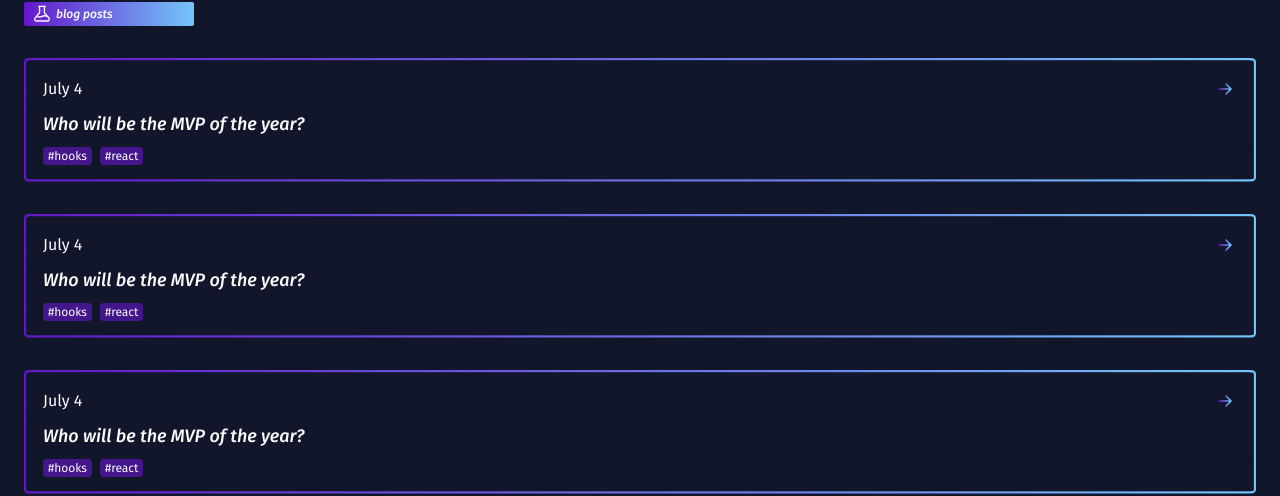
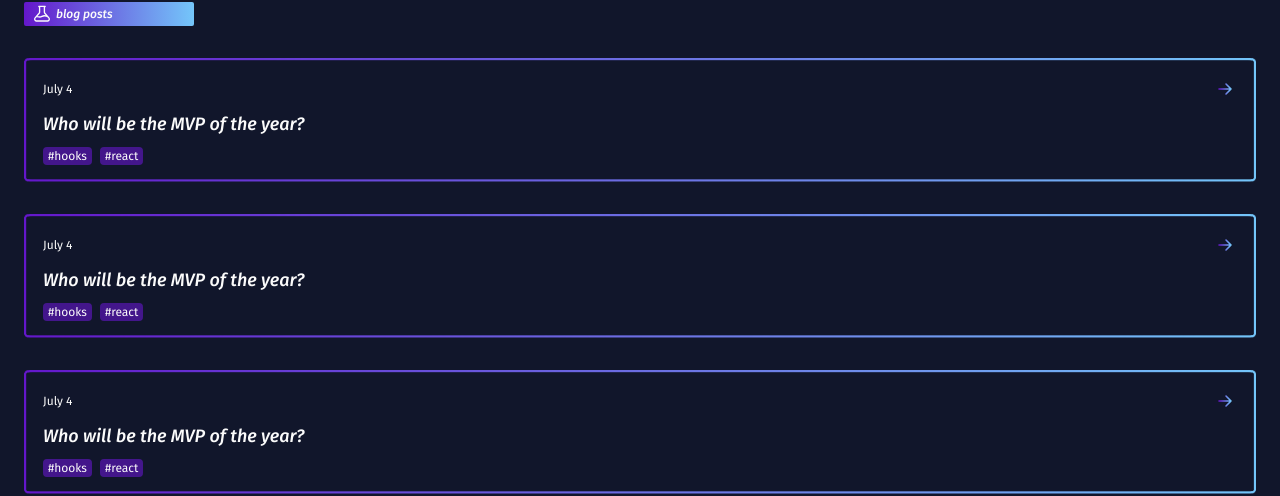
Before and after one commit to arcmena/marcelotheark, a Next.js app: page / in a window 1280 px wide. Shown: the part 1316-1812 px from the top of the page. Built offline with nearby package versions, Linux system fonts and the light colour scheme.

Commit message:
chore: adjust blog post item date size

```diff
--- a/components/elements/BlogPostsLayout/BlogPostItem/styles.ts
+++ b/components/elements/BlogPostsLayout/BlogPostItem/styles.ts
@@ -21,10 +21,13 @@ export const BlogPostItemContainer = styled.a(
 )
 
 export const BlogPostItemControl = styled.div(
-  () => css`
+  ({ theme: { fonts } }) => css`
     display: flex;
     justify-content: space-between;
     align-items: center;
+
+    font-size: ${fonts.sizes.xs};
+    line-height: 14px;
   `
 )
 
```
